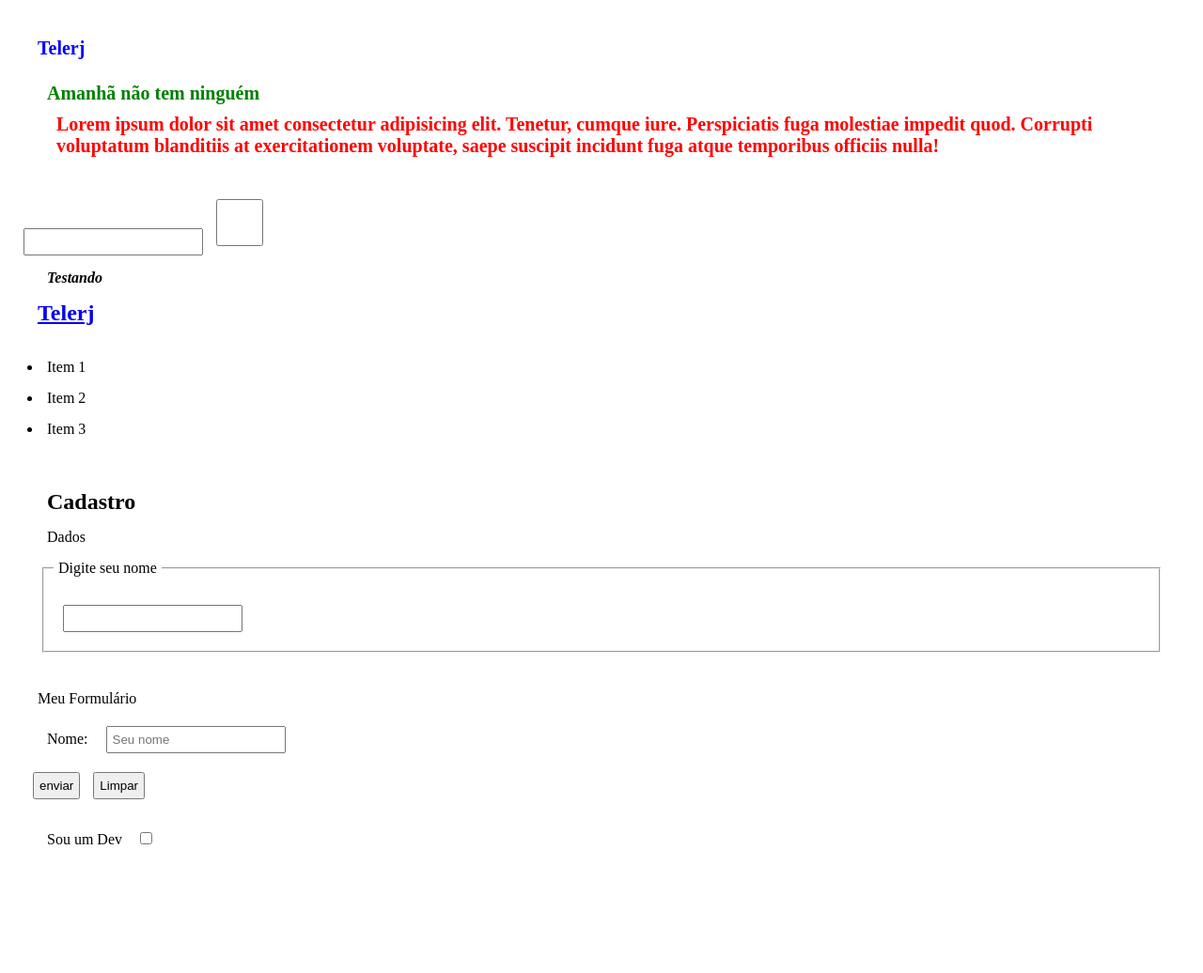
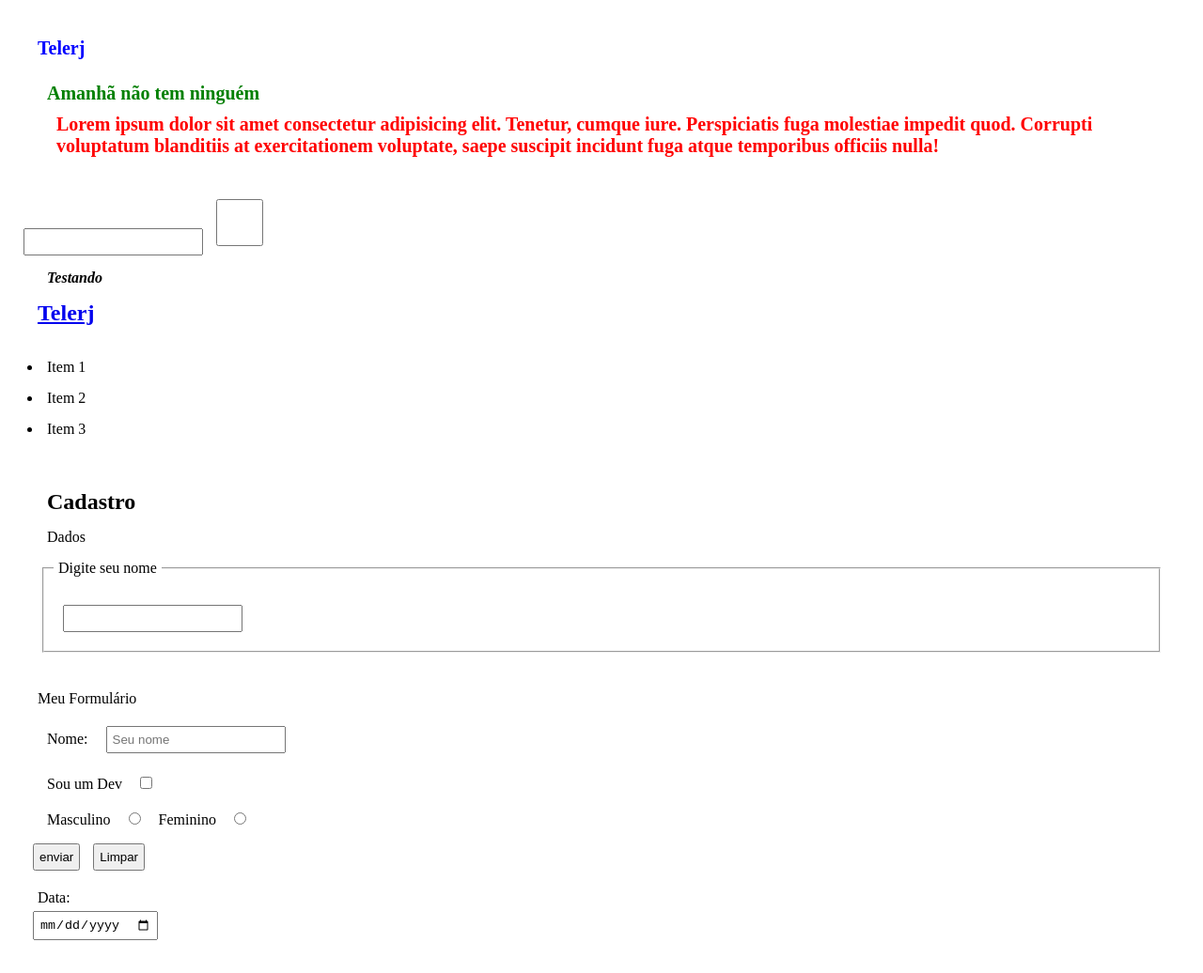
Before and after one commit to Fernacam/HTML-CSS, a plain HTML site: page HTML-CSS/index.html in a window 1280 px wide. Shown: the whole page at 94% size. Before the commit the page ends 944 px from the top, so only its background shows below. Drawn offline with Linux system fonts and the light colour scheme.

Commit message:
Página lab1 html css

```diff
--- a/HTML-CSS/assets/css/styles.css
+++ b/HTML-CSS/assets/css/styles.css
@@ -51,7 +51,7 @@ a:hover {
 
 input:focus {
     box-shadow: 0 0 20px rgba(0, 0, 0, 1);
-    cursor: not-allowed;
+   /* cursor: not-allowed; */
 }
 
 /*   muda o cursor e coloca a tag nome em cima do formulario
--- a/HTML-CSS/index.html
+++ b/HTML-CSS/index.html
@@ -60,21 +60,33 @@
         <p>Meu Formulário</p>
         <p>
             <label for="nome">Nome:</label>
-            <input type="text" id="nome" name="nome" placeholder="Seu nome">
+            <input type="text" id="nome" name="nome" placeholder="Seu nome" required> <!--o required informa que a info é obrigatoria no campo-->
         </p>
+
+        <p>
+        <label for="dev">Sou um Dev</label>
+        <input type="checkbox" id="dev" name="=dev" value="sim"> <!--botao tipo check, manda info para backend-->
+        </p>
+        <p>
+            <label for="masculino">Masculino</label>
+            <input type="radio" id="masculino" name="genero" value="masculino"><!-- o <br> quebra a linha -->
+            <label for="feminino">Feminino</label>
+            <input type="radio" id="feminino" name="genero" value="feminino">
+        </p>
+
+<!--Botoes enviar e limpar-->
         <button type="submit">enviar</button>
         <button type="reset">Limpar</button>
     </form>
 
-    <!--botao tipo check, manda info para backend-->
-    <form action="#" method="get">
-        <p>
-            <label for="dev">Sou um Dev</label>
-            <input type="checkbox" id="dev" name="=dev" value="sim">
-        </p>
+
+    <p>
+        <label for="date">Data:</label><br>
+        <input type="date" id="date" name="date">
+    </p>
 
 
-    </form>
+
 
 
 
```
